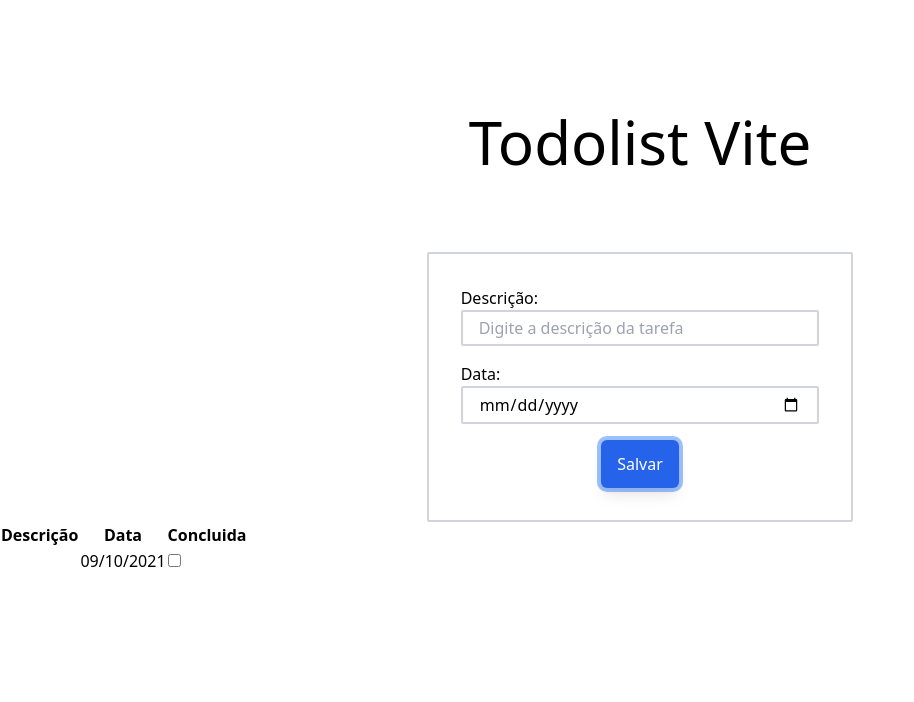
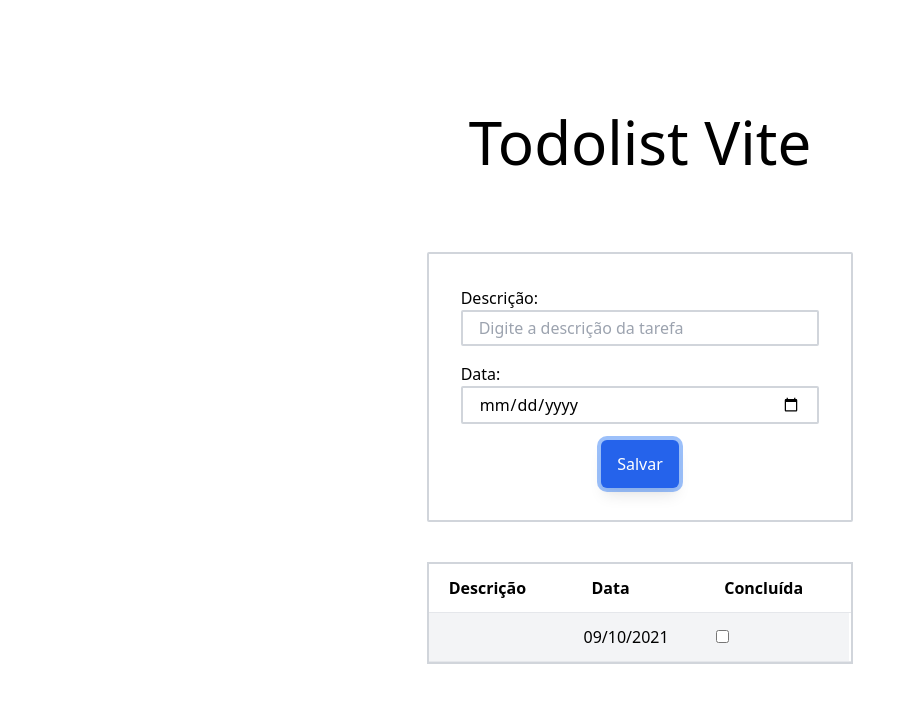
Before and after one commit to marcoscmsb/Todolist, a Vue app: page / in a window 1280 px wide. Both pictures are taken after a click on the button "Salvar". Shown: the top 702 px of the page, without its empty margins (0-914 px from the left). Built offline with nearby package versions, Linux system fonts and the light colour scheme.

Commit message:
tailwindcomponents

```diff
--- a/src/App.vue
+++ b/src/App.vue
@@ -9,7 +9,6 @@
       p-8
       mx-auto
       mt-20
-
     "
   >
     <div>
@@ -50,8 +49,9 @@
 
     <app-btn class="mx-auto" @click="salvar">Salvar</app-btn>
   </div>
-
-  <TabelaTarefas :tarefas="tarefas"></TabelaTarefas>
+  <div class="w-1/3 mx-auto border-2 border-gray-300 mt-10">
+    <TabelaTarefas :tarefas="tarefas"></TabelaTarefas>
+  </div>
 </template>
 
 <script>
--- a/src/components/TabelaTarefas.vue
+++ b/src/components/TabelaTarefas.vue
@@ -1,19 +1,24 @@
 <template>
-  <table border="1">
-    <thead>
-      <th>Descrição</th>
-      <th>Data</th>
-      <th>Concluida</th>
-    </thead>
+  <table class="w-full text-md bg-white rounded mb4">
     <tbody>
+      <tr class="border-b">
+        <th class="text-left p-3 px-5">Descrição</th>
+        <th class="text-left p-3 px-5">Data</th>
+        <th class="text-left p-3 px-5">Concluída</th>
+        <th></th>
+      </tr>
       <tr
-        v-for="item in tarefas"
+        v-for="(item, i) in tarefas"
         :key="item.descricao"
-        :class="{ riscado: item.concluida }"
+        :class="[
+          { riscado: item.concluida },
+          { 'bg-gray-100': i % 2 == 0 },
+          'border-b hover:bg-gray-300',
+        ]"
       >
-        <td>{{ item.descricao }}</td>
-        <td>{{ formatarData(item.data) }}</td>
-        <td>
+        <td class="p-3 -px-5">{{ item.descricao }}</td>
+        <td class="p-3 -px-5">{{ formatarData(item.data) }}</td>
+        <td class="p-3 -px-5">
           <input v-model="item.concluida" type="checkbox" />
         </td>
       </tr>
@@ -22,21 +27,19 @@
 </template>
 
 <script>
-import moment from 'moment'
+import moment from "moment";
 export default {
-    props:["tarefas"],
-    methods: {
-        formatarData(data) {
-            return moment(data).format("DD/MM/yyyy")
-        }
-    }
-
-}
+  props: ["tarefas"],
+  methods: {
+    formatarData(data) {
+      return moment(data).format("DD/MM/yyyy");
+    },
+  },
+};
 </script>
 
 <style>
 .riscado {
   text-decoration: line-through crimson;
-
 }
 </style>
```
